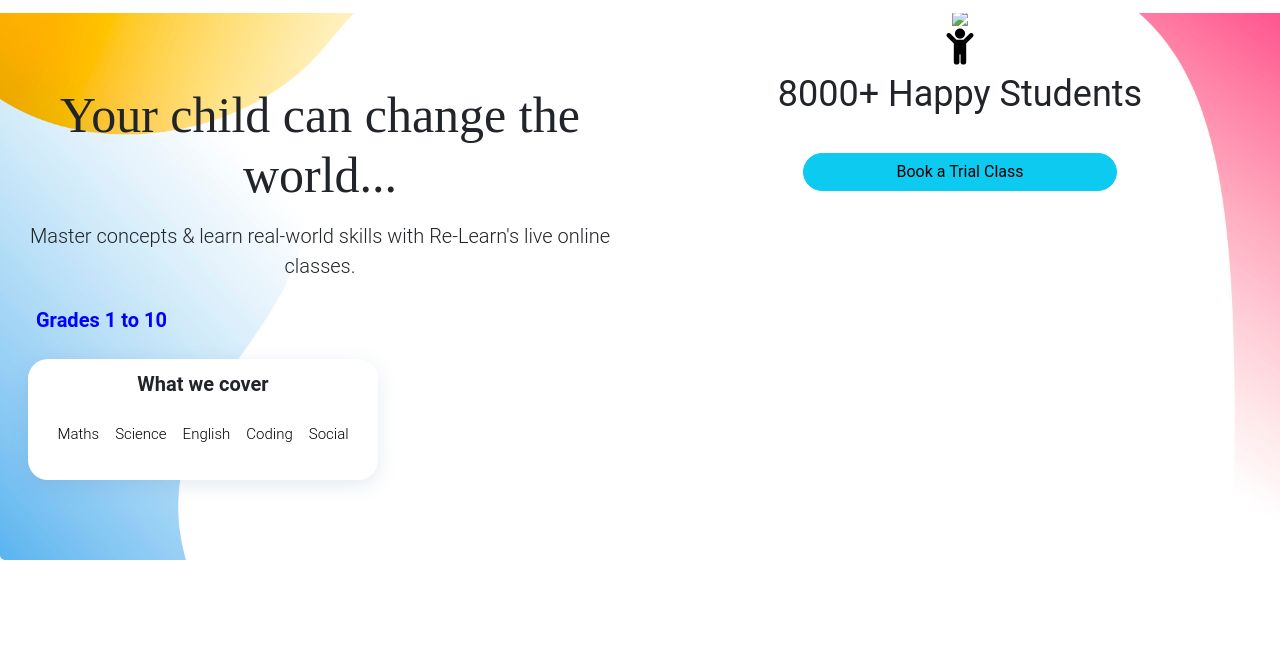
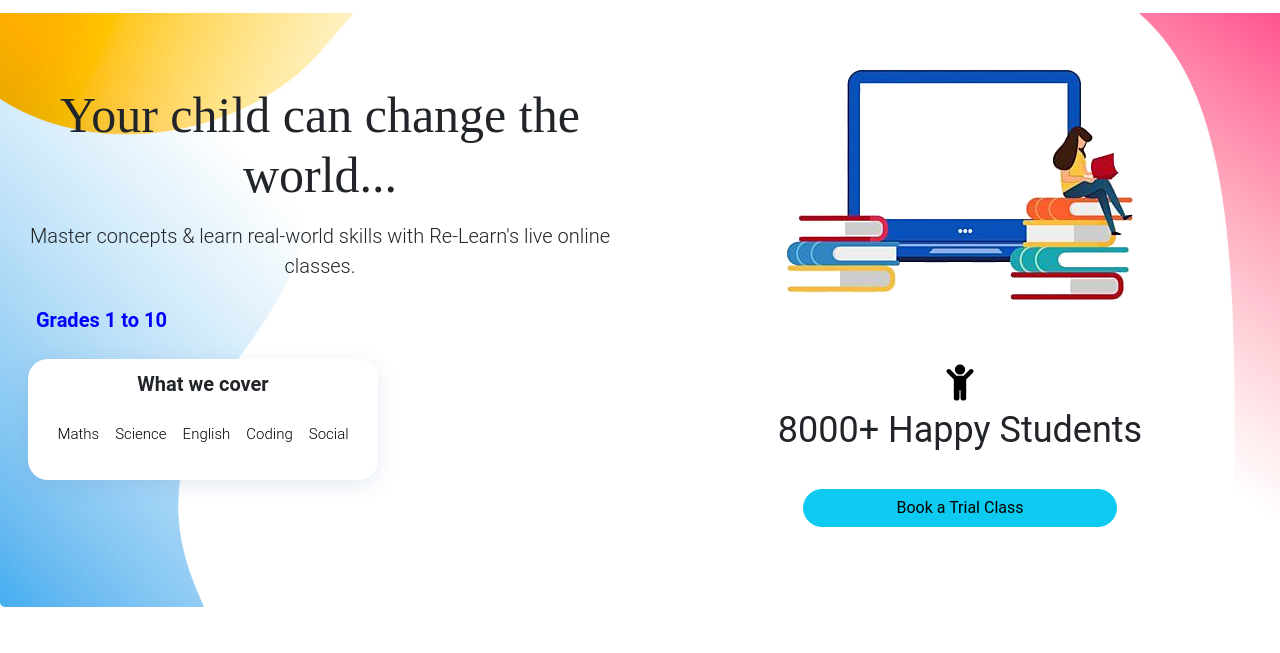
Before and after one commit to sarayu6/RE-LEARN, a plain HTML site: page index.html in a window 1280 px wide. Shown: the part 59-712 px from the top of the page. Drawn offline with nearby package versions, Linux system fonts and the light colour scheme; files whose address does not match are found by name; a web font is replaced by a local one.

Commit message:
Update index.html

```diff
--- a/index.html
+++ b/index.html
@@ -109,7 +109,7 @@
 </div>
     </div>
     <div class="col-sm-6" >
-      <img src="images/abc.png" class="img-fluid"/>
+      <img src="abc.png" class="img-fluid"/>
       <br>
 
       <i class="fa fa-child" style=" font-size:36px"></i><p style=" font-size:36px">8000+ Happy Students</p>
```
